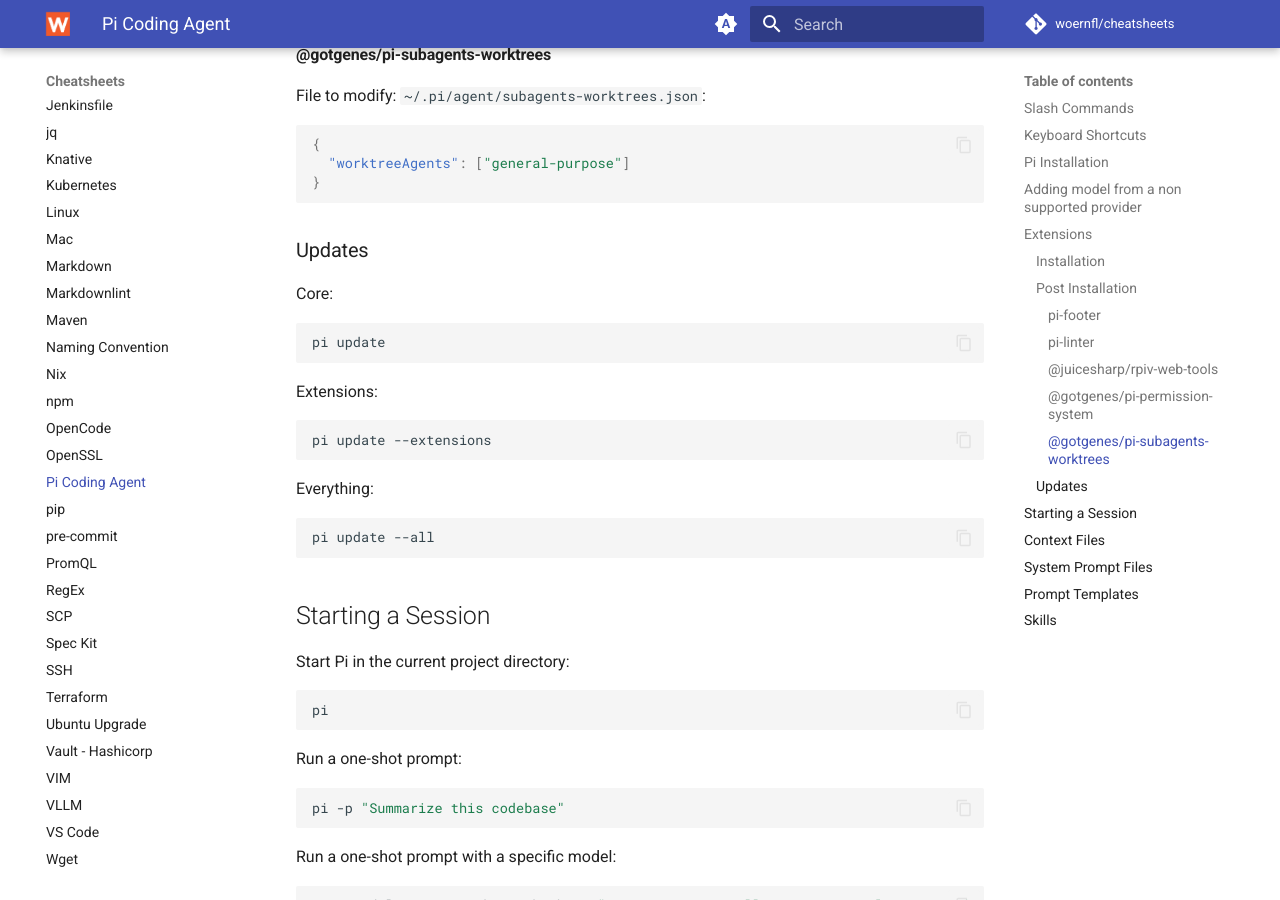
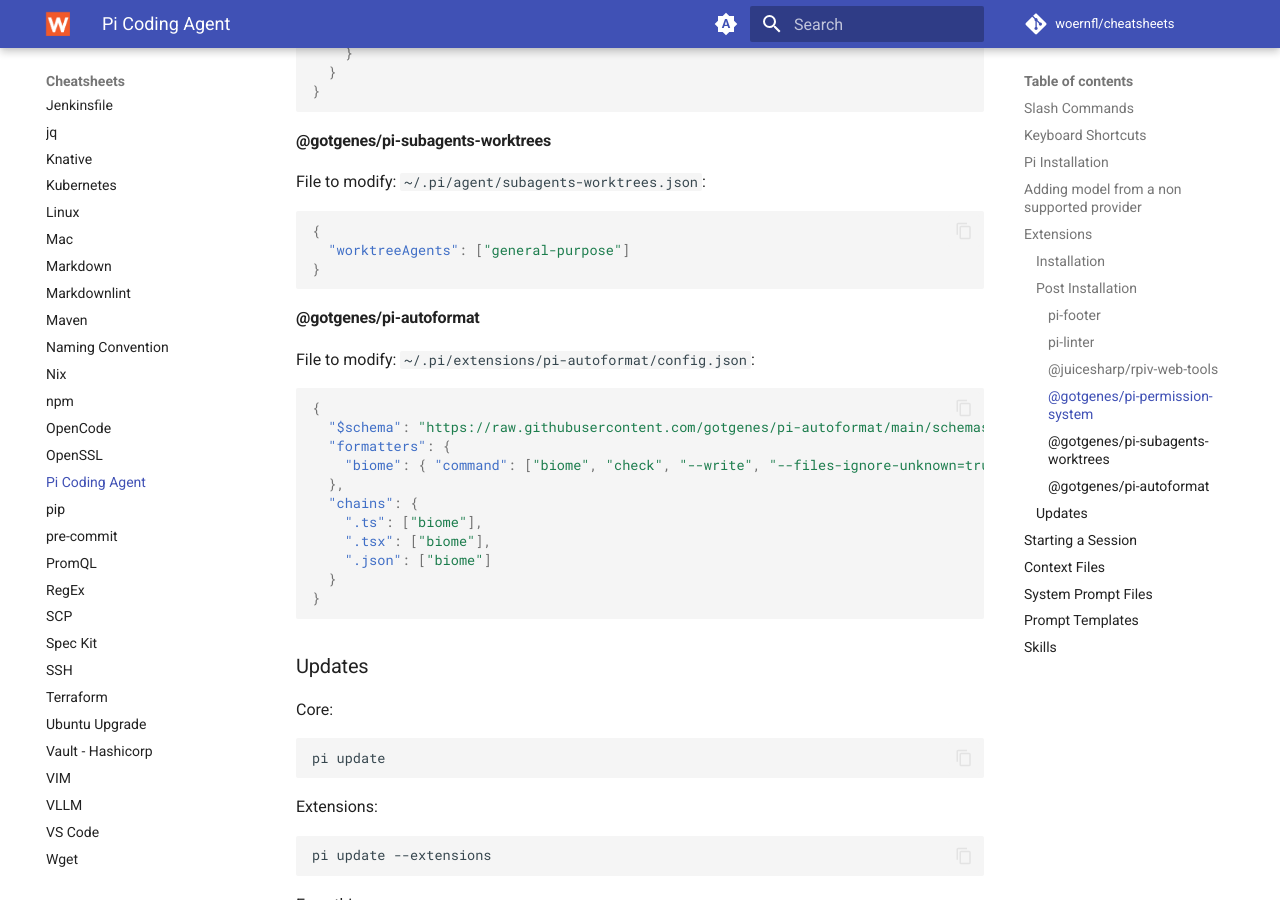
Before and after one commit to woernfl/cheatsheets, an MkDocs documentation site: the page built from docs/pi.md, in a window 1280 px wide and 900 px high, scrolled down 9303 px. Built offline with MkDocs 1.6.1 and Material for MkDocs 9.7.7, drawn with Linux system fonts in a browser that asks for light colours; comment, search, counter and statistics services are not loaded; some of the changed text lies outside the part shown.

Commit message:
Update pi.md

````diff
--- a/docs/pi.md
+++ b/docs/pi.md
@@ -125,6 +125,8 @@
 - `@gotgenes/pi-permission-system`: provides permission gates over tool, bash, MCP, skill, and special operations.
 - `@gotgenes/pi-subagents`: gives pi a focused, in-process sub-agent core.
 - `@gotgenes/pi-subagents-worktrees`: git worktree isolation for `@gotgenes/pi-subagents`.
+- `@gotgenes/pi-autoformat`: automatically formats files after the agent edits them.
+- `pi-messenger-bridge`: bridge common messengers into pi.
 - `pi-lmstudio`: integrating LM Studio with Pi, allowing you to use local LLMs.
 
 ### Installation
@@ -142,6 +144,7 @@
 pi install npm:@gotgenes/pi-permission-system
 pi install npm:@gotgenes/pi-subagents
 pi install npm:@gotgenes/pi-subagents-worktrees
+pi install npm:@gotgenes/pi-autoformat
 pi install npm:pi-messenger-bridge
 pi install npm:pi-lmstudio
 ```
@@ -451,6 +454,24 @@
 }
 ```
 
+#### @gotgenes/pi-autoformat
+
+File to modify: `~/.pi/extensions/pi-autoformat/config.json`:
+
+```json
+{
+  "$schema": "https://raw.githubusercontent.com/gotgenes/pi-autoformat/main/schemas/pi-autoformat.schema.json",
+  "formatters": {
+    "biome": { "command": ["biome", "check", "--write", "--files-ignore-unknown=true"] }
+  },
+  "chains": {
+    ".ts": ["biome"],
+    ".tsx": ["biome"],
+    ".json": ["biome"]
+  }
+}
+```
+
 ### Updates
 
 Core:
````
